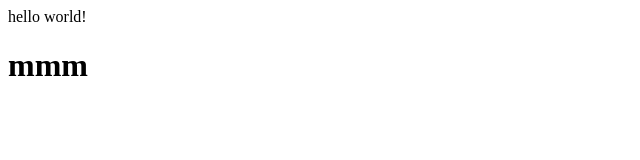
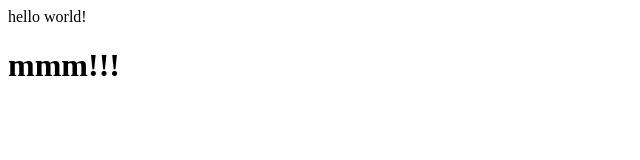
Before and after one commit to koorosh2081/koorosh81, a plain HTML site: page index.html in a window 1280 px wide. Shown: the full height of the page, 0-640 px from the left. Drawn offline with Linux system fonts and the light colour scheme.

Commit message:
Update index.html

```diff
--- a/index.html
+++ b/index.html
@@ -8,6 +8,6 @@
 </head>
 <body>
     hello world!
-    <h1>mmm</h1>
+    <h1>mmm!!!</h1>
 </body>
 </html>
```
